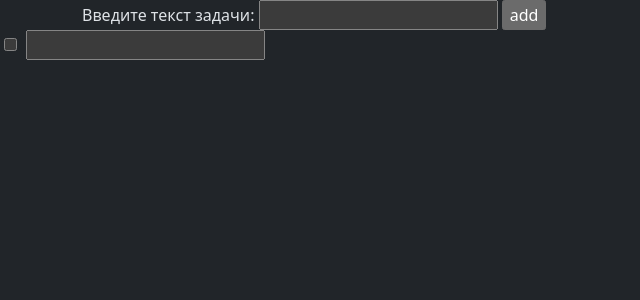
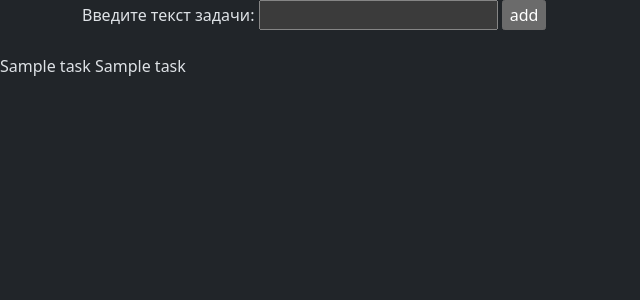
Before and after one commit to CarAndAsh/To-Do-List, a Flask app: template templates/main.html in a window 1280 px wide. Shown: the part 64-364 px from the top of the page, without its empty margins (0-640 px from the left). Run offline with Flask 3, Linux system fonts and the light colour scheme; the template is opened without the code that fills it: values that come from a table or form of the project are taken from there, most other values are stand-ins (such as "Sample title", 1, 10 or a date in 2020); some libraries are stand-ins or nearby versions.

Commit message:
Add tasks to task_list and show.

```diff
--- a/app.py
+++ b/app.py
@@ -7,27 +7,29 @@
 # TODO list looks like name on page-name in representation-parameters-view of tasks
 # TODO task looks like check-text-edit-delete-catch
 # TODO m.b.realize steps in task looks like task
-# work time: 10 h
+# work time: 11 h
 
 app = Flask(__name__)
 b_app = Bootstrap(app)
 app.config['SECRET_KEY'] = 'qwertyfasdqwerty!@#$654654'
 
+task_list = []
+
 
 # @app.route('/<username>')
 @app.route('/', methods=['GET', 'POST'])
 def main_page(username=None):
-    task_text = ''
     context = {'title': 'To-Do List',
-               'task': Task(),
                'task_creator': TaskCreator(),
 
-               # 'tasklist': TaskList(),
+               'tasklist': task_list,
                # 'tlgroup': TLGroup(),
                }
     if request.method == 'POST':
-        req = request.get_data()
-        print(req)
+        task_text = context['task_creator'].task_text.data
+        task = Task()
+        task.add_task(task_text)
+        context['tasklist'].append(task)
 
     return render_template('main.html', **context)
 
--- a/forms.py
+++ b/forms.py
@@ -1,6 +1,7 @@
 from flask_wtf import FlaskForm
-from wtforms import StringField, SubmitField, PasswordField, BooleanField
+from wtforms import StringField, SubmitField, PasswordField, BooleanField, Label
 from wtforms.validators import InputRequired
+from itertools import count
 
 
 class TaskCreator(FlaskForm):
@@ -9,12 +10,22 @@
 
 
 class Task(FlaskForm):
+    task_text = ''
     check = BooleanField(label='')
-    task_label = StringField(label='')
+    task_label = Label(field_id=f'{count}', text=f'{task_text}')
+
+    def add_task(self, task_text):
+        self.task_label.text = task_text
+        print(self.task_label.text, self.task_label.field_id)
 
 
 class TaskList(FlaskForm):
-    pass
+    task_list = []
+
+    # task_group = SelectMultipleField(choices=task_list, label='tasks')
+
+    def add_task_to_list(self, task: Task):
+        self.task_list.append(task)
 
 
 class TLGroup:
--- a/templates/form_gen.html
+++ b/templates/form_gen.html
@@ -1,7 +1,7 @@
 {% macro line_form_gen(obj) %}
     {{ obj.csrf_token }}
     <div>{% for field in obj if field.name != 'csrf_token' %}
-        {{ field.label() }} {{ field }}
+        {{ field.label }} {{ field }}
         {% for error in obj.errors %}
             {% if error %}
                 <div>{{ error }}</div>
--- a/templates/main.html
+++ b/templates/main.html
@@ -16,11 +16,16 @@
             {% endif %}
         {% endfor %}
 
-    </form>
+    </form><br>
 {% endblock %}
 {% block content %}
     {{ super() }}
-    <form action="" method="post">
-        {{ line_form_gen(task) }}
+    <form action="" name="tasklist" method="post">
+        <div class="center-block">
+            {% for task in tasklist %}
+                {{ line_form_gen(task) }}<br>
+            {% endfor %}
+        </div>
+
     </form>
 {% endblock %}
```
